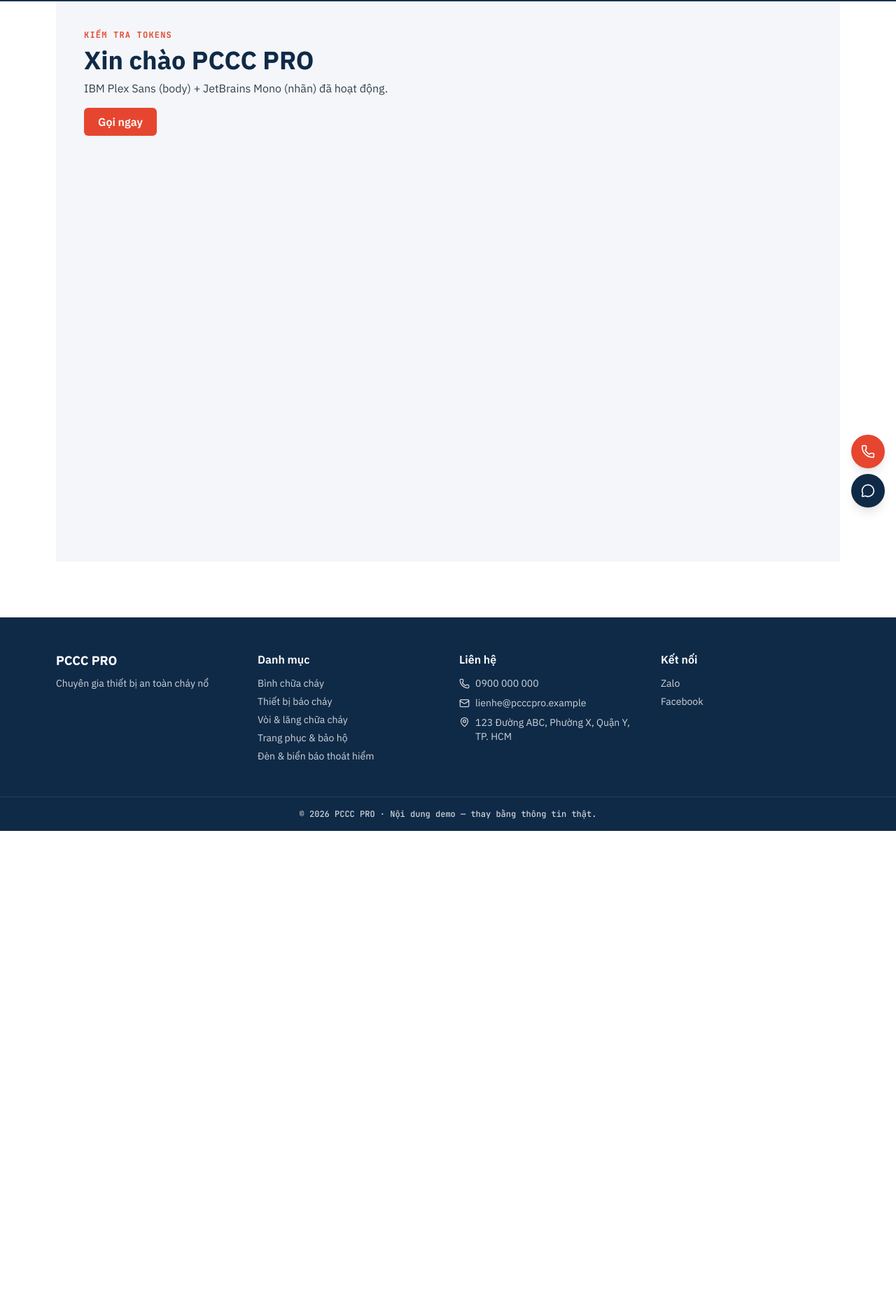
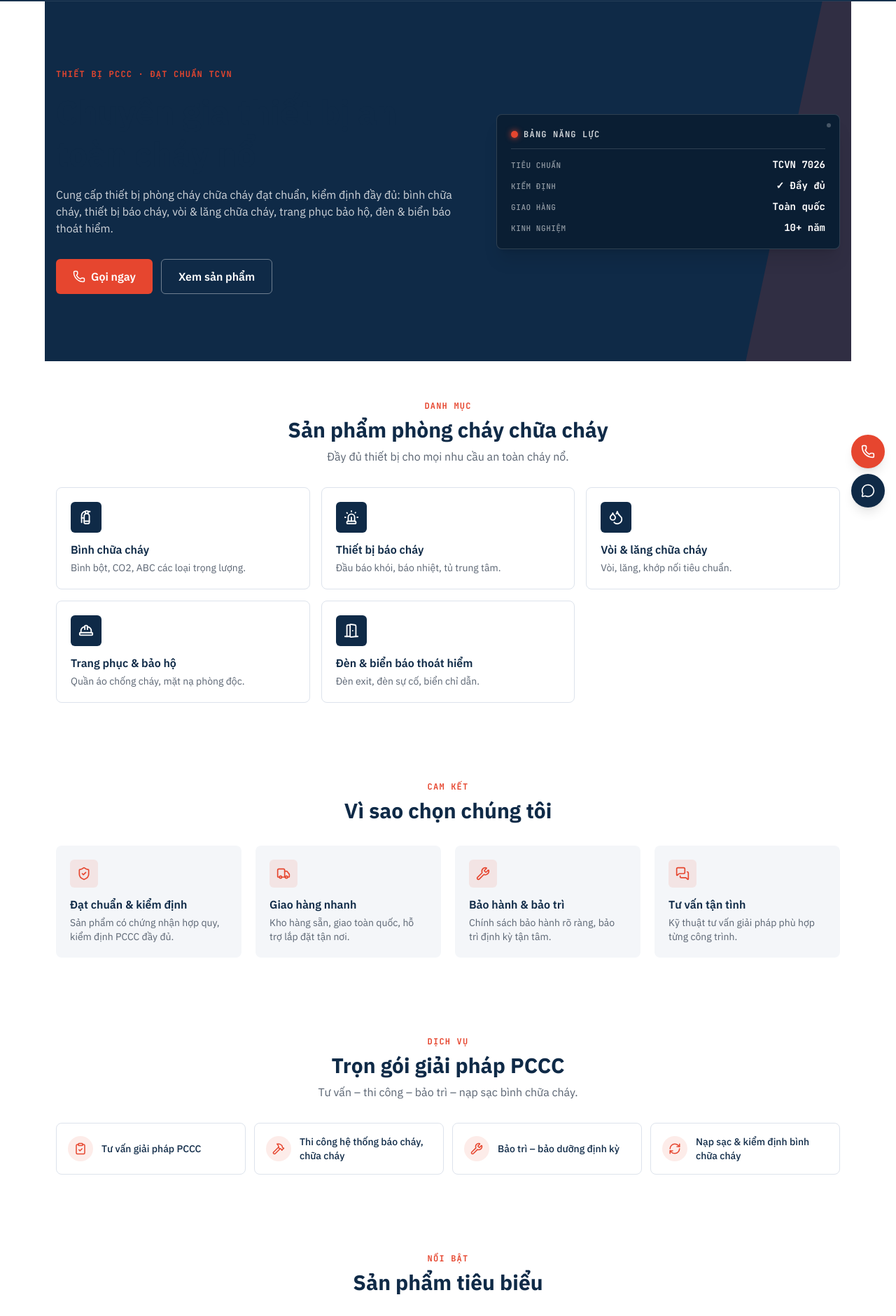
Before and after one commit to quockhanh41/pccc, a Next.js app: page / in a window 1280 px wide. Shown: the part 59-1939 px from the top of the page at 70% size. Before the commit the page ends 1246 px from the top, so only its background shows below. Built offline with nearby package versions, Linux system fonts and the light colour scheme.

Commit message:
feat: build home page with data-plate hero and lucide sections

```diff
--- a/app/page.tsx
+++ b/app/page.tsx
@@ -1,10 +1,34 @@
+import Hero from "@/components/Hero";
+import SectionHeading from "@/components/SectionHeading";
+import CategoryGrid from "@/components/CategoryGrid";
+import WhyChooseUs from "@/components/WhyChooseUs";
+import ServicesStrip from "@/components/ServicesStrip";
+import ProductGrid from "@/components/ProductGrid";
+import CtaSection from "@/components/CtaSection";
+import { getFeaturedProducts } from "@/data/products";
+
 export default function Home() {
+  const featured = getFeaturedProducts();
   return (
-    <main className="min-h-screen bg-surface-alt p-10">
-      <p className="font-mono text-xs font-bold uppercase tracking-widest text-accent">Kiểm tra tokens</p>
-      <h1 className="mt-2 text-4xl font-bold text-navy">Xin chào PCCC PRO</h1>
-      <p className="mt-2 text-body">IBM Plex Sans (body) + JetBrains Mono (nhãn) đã hoạt động.</p>
-      <button className="mt-4 cursor-pointer rounded-md bg-accent px-5 py-2 font-semibold text-white">Gọi ngay</button>
-    </main>
+    <>
+      <Hero />
+      <section className="py-14">
+        <SectionHeading eyebrow="Danh mục" title="Sản phẩm phòng cháy chữa cháy" subtitle="Đầy đủ thiết bị cho mọi nhu cầu an toàn cháy nổ." />
+        <div className="mt-8"><CategoryGrid /></div>
+      </section>
+      <section className="py-14">
+        <SectionHeading eyebrow="Cam kết" title="Vì sao chọn chúng tôi" />
+        <div className="mt-8"><WhyChooseUs /></div>
+      </section>
+      <section className="py-14">
+        <SectionHeading eyebrow="Dịch vụ" title="Trọn gói giải pháp PCCC" subtitle="Tư vấn – thi công – bảo trì – nạp sạc bình chữa cháy." />
+        <div className="mt-8"><ServicesStrip /></div>
+      </section>
+      <section className="py-14">
+        <SectionHeading eyebrow="Nổi bật" title="Sản phẩm tiêu biểu" />
+        <div className="mt-8"><ProductGrid products={featured} /></div>
+      </section>
+      <CtaSection />
+    </>
   );
 }
--- /dev/null
+++ b/components/CategoryGrid.tsx
@@ -0,0 +1,26 @@
+import Link from "next/link";
+import { categories } from "@/data/products";
+import { categoryIcons } from "./icons";
+
+export default function CategoryGrid() {
+  return (
+    <div className="grid gap-4 sm:grid-cols-2 lg:grid-cols-3">
+      {categories.map((c) => {
+        const Icon = categoryIcons[c.slug];
+        return (
+          <Link
+            key={c.slug}
+            href={`/san-pham?danh-muc=${c.slug}`}
+            className="group rounded-lg border border-line bg-white p-5 transition hover:-translate-y-0.5 hover:border-accent hover:shadow-sm"
+          >
+            <span className="grid h-11 w-11 place-items-center rounded-md bg-navy text-white transition group-hover:bg-accent">
+              <Icon size={22} />
+            </span>
+            <div className="mt-3 font-semibold text-navy">{c.name}</div>
+            <p className="mt-1 text-sm text-muted">{c.blurb}</p>
+          </Link>
+        );
+      })}
+    </div>
+  );
+}
--- /dev/null
+++ b/components/Hero.tsx
@@ -0,0 +1,41 @@
+import Link from "next/link";
+import { Phone } from "lucide-react";
+import { site } from "@/data/site";
+import DataPlate from "./DataPlate";
+
+const plateRows = [
+  { label: "Tiêu chuẩn", value: "TCVN 7026" },
+  { label: "Kiểm định", value: "✓ Đầy đủ" },
+  { label: "Giao hàng", value: "Toàn quốc" },
+  { label: "Kinh nghiệm", value: "10+ năm" },
+];
+
+export default function Hero() {
+  return (
+    <section className="relative -mx-4 overflow-hidden bg-navy text-white">
+      <span aria-hidden className="pointer-events-none absolute -right-16 top-0 hidden h-full w-40 -skew-x-12 bg-accent/15 md:block" />
+      <div className="mx-auto grid max-w-6xl items-center gap-10 px-4 py-16 sm:py-24 md:grid-cols-[1.2fr_1fr]">
+        <div>
+          <p className="animate-fade-up font-mono text-xs font-bold uppercase tracking-widest text-accent">
+            Thiết bị PCCC · Đạt chuẩn TCVN
+          </p>
+          <h1 className="animate-fade-up mt-4 max-w-2xl text-3xl font-bold leading-tight text-white sm:text-5xl" style={{ animationDelay: "0.08s" }}>
+            {site.tagline}
+          </h1>
+          <p className="animate-fade-up mt-4 max-w-xl text-white/80" style={{ animationDelay: "0.16s" }}>
+            {site.description}
+          </p>
+          <div className="animate-fade-up mt-8 flex flex-wrap gap-3" style={{ animationDelay: "0.24s" }}>
+            <a href={`tel:${site.phoneDigits}`} className="inline-flex items-center gap-2 rounded-md bg-accent px-6 py-3 font-semibold transition hover:bg-accent-dark">
+              <Phone size={18} /> Gọi ngay
+            </a>
+            <Link href="/san-pham" className="rounded-md border border-white/40 px-6 py-3 font-semibold transition hover:bg-white/10">
+              Xem sản phẩm
+            </Link>
+          </div>
+        </div>
+        <DataPlate rows={plateRows} className="animate-fade-up" />
+      </div>
+    </section>
+  );
+}
--- /dev/null
+++ b/components/ServicesStrip.tsx
@@ -0,0 +1,24 @@
+import { ClipboardCheck, Hammer, Wrench, RefreshCw, type LucideIcon } from "lucide-react";
+
+const services: { icon: LucideIcon; label: string }[] = [
+  { icon: ClipboardCheck, label: "Tư vấn giải pháp PCCC" },
+  { icon: Hammer, label: "Thi công hệ thống báo cháy, chữa cháy" },
+  { icon: Wrench, label: "Bảo trì – bảo dưỡng định kỳ" },
+  { icon: RefreshCw, label: "Nạp sạc & kiểm định bình chữa cháy" },
+];
+
+export default function ServicesStrip() {
+  return (
+    <div className="grid gap-3 sm:grid-cols-2 lg:grid-cols-4">
+      {services.map((s) => {
+        const Icon = s.icon;
+        return (
+          <div key={s.label} className="flex items-center gap-3 rounded-lg border border-line p-4">
+            <span className="grid h-9 w-9 shrink-0 place-items-center rounded-full bg-accent/10 text-accent"><Icon size={18} /></span>
+            <span className="text-sm font-medium text-ink">{s.label}</span>
+          </div>
+        );
+      })}
+    </div>
+  );
+}
--- /dev/null
+++ b/components/WhyChooseUs.tsx
@@ -0,0 +1,25 @@
+import { ShieldCheck, Truck, Wrench, MessagesSquare, type LucideIcon } from "lucide-react";
+
+const points: { icon: LucideIcon; title: string; desc: string }[] = [
+  { icon: ShieldCheck, title: "Đạt chuẩn & kiểm định", desc: "Sản phẩm có chứng nhận hợp quy, kiểm định PCCC đầy đủ." },
+  { icon: Truck, title: "Giao hàng nhanh", desc: "Kho hàng sẵn, giao toàn quốc, hỗ trợ lắp đặt tận nơi." },
+  { icon: Wrench, title: "Bảo hành & bảo trì", desc: "Chính sách bảo hành rõ ràng, bảo trì định kỳ tận tâm." },
+  { icon: MessagesSquare, title: "Tư vấn tận tình", desc: "Kỹ thuật tư vấn giải pháp phù hợp từng công trình." },
+];
+
+export default function WhyChooseUs() {
+  return (
+    <div className="grid gap-5 sm:grid-cols-2 lg:grid-cols-4">
+      {points.map((p) => {
+        const Icon = p.icon;
+        return (
+          <div key={p.title} className="rounded-lg bg-surface-alt p-5">
+            <span className="grid h-10 w-10 place-items-center rounded-md bg-accent/10 text-accent"><Icon size={20} /></span>
+            <div className="mt-3 font-semibold text-navy">{p.title}</div>
+            <p className="mt-1 text-sm text-muted">{p.desc}</p>
+          </div>
+        );
+      })}
+    </div>
+  );
+}
```
